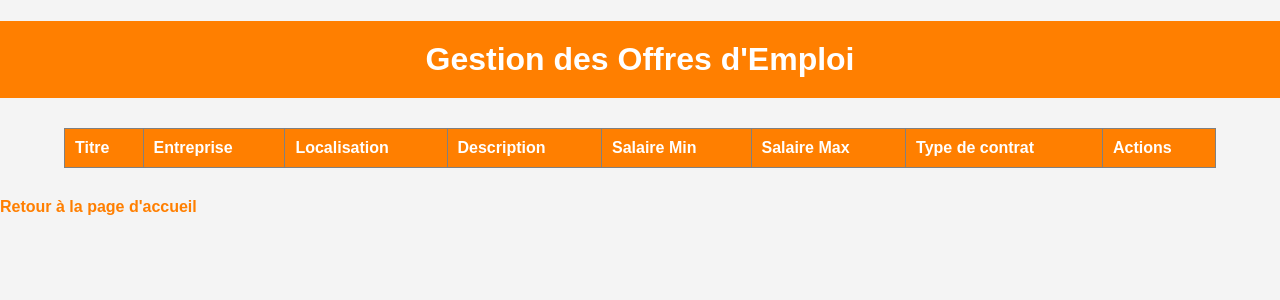
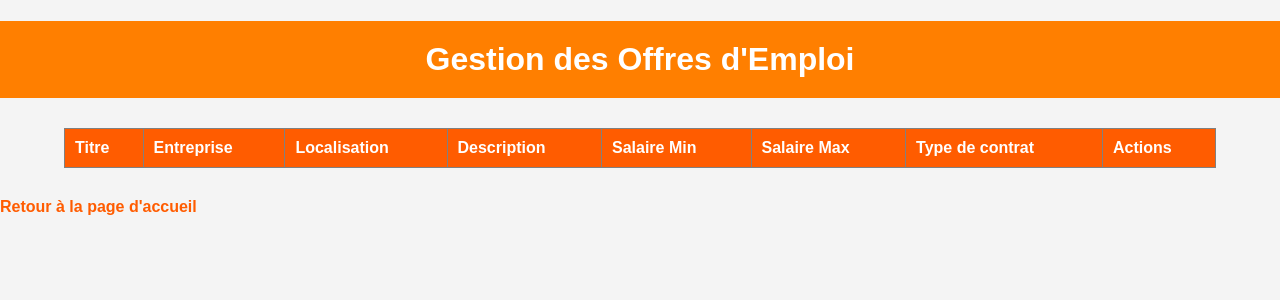
Before and after one commit to abarah/Projet_job_offers, a Flask app: page /manage_job_offers in a window 1280 px wide. Shown: the top 300 px of the page. Run offline with Flask 2, Linux system fonts and the light colour scheme; data that the repository does not hold is empty.

Commit message:
Update manage_job_offers.html

```diff
--- a/templates/manage_job_offers.html
+++ b/templates/manage_job_offers.html
@@ -25,7 +25,7 @@
             background-color: white;
         }
         th {
-            background-color: #ff7f00;
+            background-color:#FF5C00;
             color: white;
             padding: 10px;
             text-align: left;
@@ -36,7 +36,7 @@
             border-bottom: 1px solid #ddd;
         }
         a {
-            color: #ff7f00;
+            color: #FF5C00;
             text-decoration: none;
             font-weight: bold;
         }
@@ -47,7 +47,7 @@
             margin-right: 10px;
         }
         .button {
-            background-color: #ff7f00;
+            background-color: #FF5C00;
             color: white;
             padding: 10px 20px;
             border: none;
```
